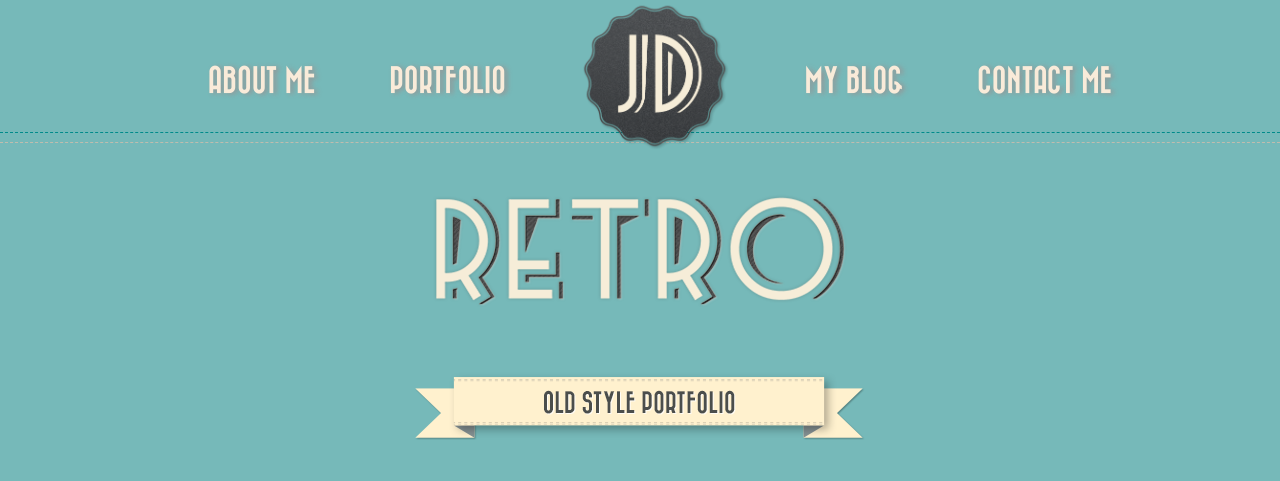
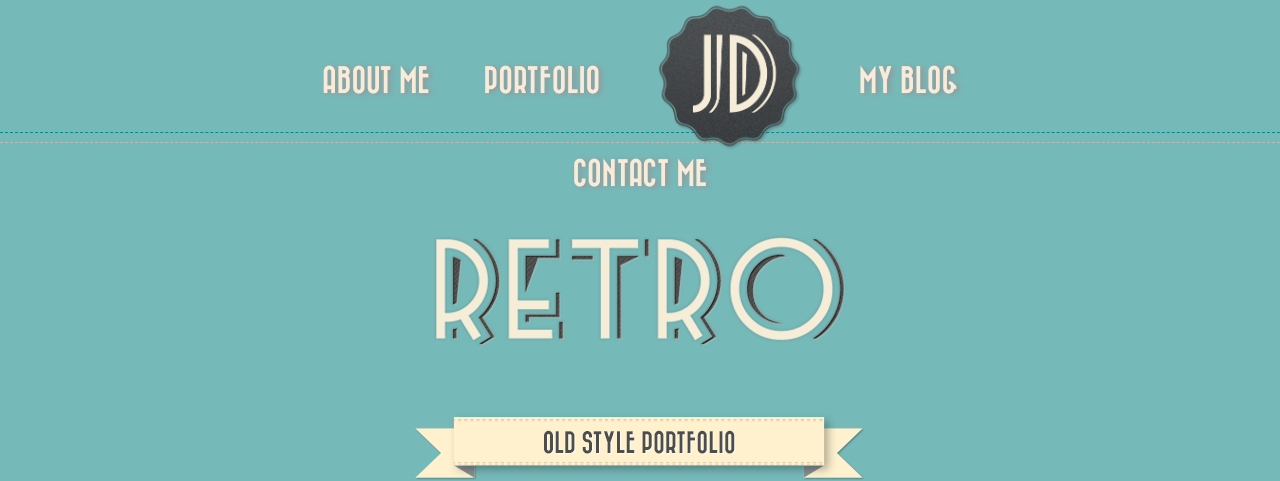
Before and after one commit to torryMay/torryMay.github.io, a plain HTML site: page retro/index.html in a window 1280 px wide. Shown: the top 481 px of the page. Drawn offline with nearby package versions, Linux system fonts and the light colour scheme.

Commit message:
bugs fixed

```diff
--- a/retro/css/main.css
+++ b/retro/css/main.css
@@ -34,7 +34,7 @@ body {
 
 .mainMenu li{
     display: inline-block;
-    padding: 0 35px;
+    padding: 0 25px;
 }
 .mainMenu li a {
     font-family: Bazar;
@@ -45,7 +45,7 @@ body {
     text-shadow: 3px 1px 5px rgba(150, 150, 150, 1);
 }
 
-.mainMenu ul {
+.mainMenu  {
     padding: 0 !important;
 }
 
@@ -67,85 +67,6 @@ body {
 }
 
 
-/*.ribbon {*/
-    /*width: 370px;*/
-    /*position: absolute;*/
-    /*text-align: center;*/
-    /*font-size: 19px!important;*/
-    /*background: #fff1ce;*/
-    /*background: -webkit-gradient(linear, left top, left bottom, from(#fff1ce), to(#fff1ce));*/
-    /*background: -webkit-linear-gradient(top, #fff1ce, #fff1ce);*/
-    /*background: -moz-linear-gradient(top, #fff1ce, #fff1ce);*/
-    /*background: -ms-linear-gradient(top, #fff1ce, #fff1ce);*/
-    /*background: -o-linear-gradient(top, #fff1ce, #fff1ce);*/
-    /*background-image: -ms-linear-gradient(top, #fff1ce 0%, #fff1ce 100%);*/
-    /*-webkit-box-shadow: rgba(000,000,000,0.3) 0 1px 1px;*/
-    /*-moz-box-shadow: rgba(000,000,000,0.3) 0 1px 1px;*/
-    /*box-shadow: rgba(000,000,000,0.3) 0 1px 1px;*/
-    /*font-family: 'Helvetica Neue',Helvetica, sans-serif;*/
-/*}*/
-/*.ribbon h1 {*/
-    /*font-size: 21px!important;*/
-    /*color: #4b4e4c;*/
-    /*text-shadow: #000000 0 1px 0;*/
-    /*margin:0px;*/
-    /*padding: 15px 10px;*/
-    /*font-family: Bazar;*/
-/*}*/
-/*.ribbon:before, .ribbon:after {*/
-    /*content: '';*/
-    /*position: absolute;*/
-    /*display: block;*/
-    /*bottom: -1em;*/
-    /*border: 1.5em solid #fff1ce;*/
-    /*z-index: -1;*/
-/*}*/
-/*.ribbon:before {*/
-    /*left: -2em;*/
-    /*border-right-width: 1.5em;*/
-    /*border-left-color: transparent;*/
-    /*-webkit-box-shadow: rgba(000,000,000,0.4) 1px 1px 1px;*/
-    /*-moz-box-shadow: rgba(000,000,000,0.4) 1px 1px 1px;*/
-    /*box-shadow: rgba(000,000,000,0.4) 1px 1px 1px;*/
-/*}*/
-/*.ribbon:after {*/
-    /*right: -2em;*/
-    /*border-left-width: 1.5em;*/
-    /*border-right-color: transparent;*/
-    /*-webkit-box-shadow: rgba(000,000,000,0.4) -1px 1px 1px;*/
-    /*-moz-box-shadow: rgba(000,000,000,0.4) -1px 1px 1px;*/
-    /*box-shadow: rgba(000,000,000,0.4) -1px 1px 1px;*/
-/*}*/
-/*.ribbon .ribbon-content:before, .ribbon .ribbon-content:after {*/
-    /*border-color: #788284 transparent transparent transparent;*/
-    /*position: absolute;*/
-    /*display: block;*/
-    /*border-style: solid;*/
-    /*bottom: -1em;*/
-    /*content: '';*/
-/*}*/
-/*.ribbon .ribbon-content:before {*/
-    /*left: 0;*/
-    /*border-width: 1em 0 0 1em;*/
-/*}*/
-/*.ribbon .ribbon-content:after {*/
-    /*right: 0;*/
-    /*border-width: 1em 1em 0 0;*/
-/*}*/
-/*.ribbon-stitches-top {*/
-    /*margin-top:2px;*/
-    /*border-top: 1px dashed rgba(0, 0, 0, 0.2);*/
-    /*-moz-box-shadow: 0px 0px 2px rgba(0, 0, 0, 0.5);*/
-    /*-webkit-box-shadow: 0px 0px 2px rgba(0, 0, 0, 0.5);*/
-    /*box-shadow: 0px 0px 2px rgba(255, 255, 255, 0.5);*/
-/*}*/
-/*.ribbon-stitches-bottom {*/
-    /*margin-bottom:2px;*/
-    /*border-top: 1px dashed rgba(0, 0, 0, 0.2);*/
-    /*-moz-box-shadow: 0px 0px 2px rgba(0, 0, 0, 0.3);*/
-    /*-webkit-box-shadow: 0px 0px 2px rgba(0, 0, 0, 0.3);*/
-    /*box-shadow: 0px 0px 2px rgba(255, 255, 255, 0.3);*/
-/*}*/
 
 .slider {
     /*border: 10px solid #ffffff;*/
--- a/retro/index.html
+++ b/retro/index.html
@@ -15,7 +15,7 @@
     <header>
         <div class="header-bg">
             <div class="row">
-                <div class="col-md-10 col-md-offset-1" >
+                <div class="col-md-8 col-md-offset-2" >
 
                         <ul class=" mainMenu">
                             <li><a href="#" >About me</a></li>
@@ -43,11 +43,7 @@
                         <img src="img/ribbon.png" alt=""/>
                     </div>
                 </div>
-                <!--<div class="ribbon">-->
-                    <!--<div class="ribbon-stitches-top"></div>-->
-                    <!--<strong class="ribbon-content"><h1>OLD STYLE PORTFOLIO</h1></strong>-->
-                    <!--<div class="ribbon-stitches-bottom"></div>-->
-                <!--</div>-->
+
                 <div class="thumbnail">
 
                 <div id="carousel-example-generic " class="carousel slide" data-ride="carousel">
```
